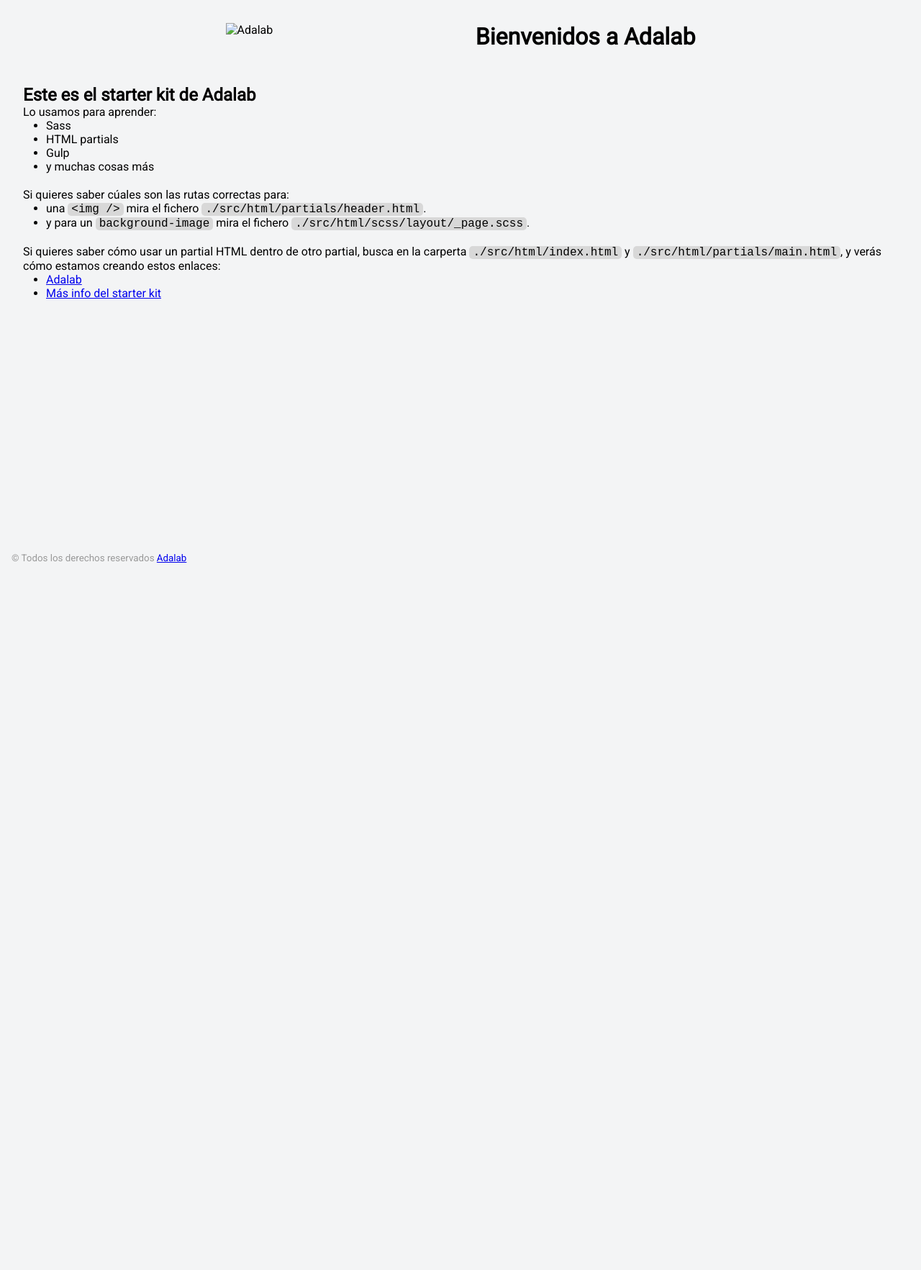
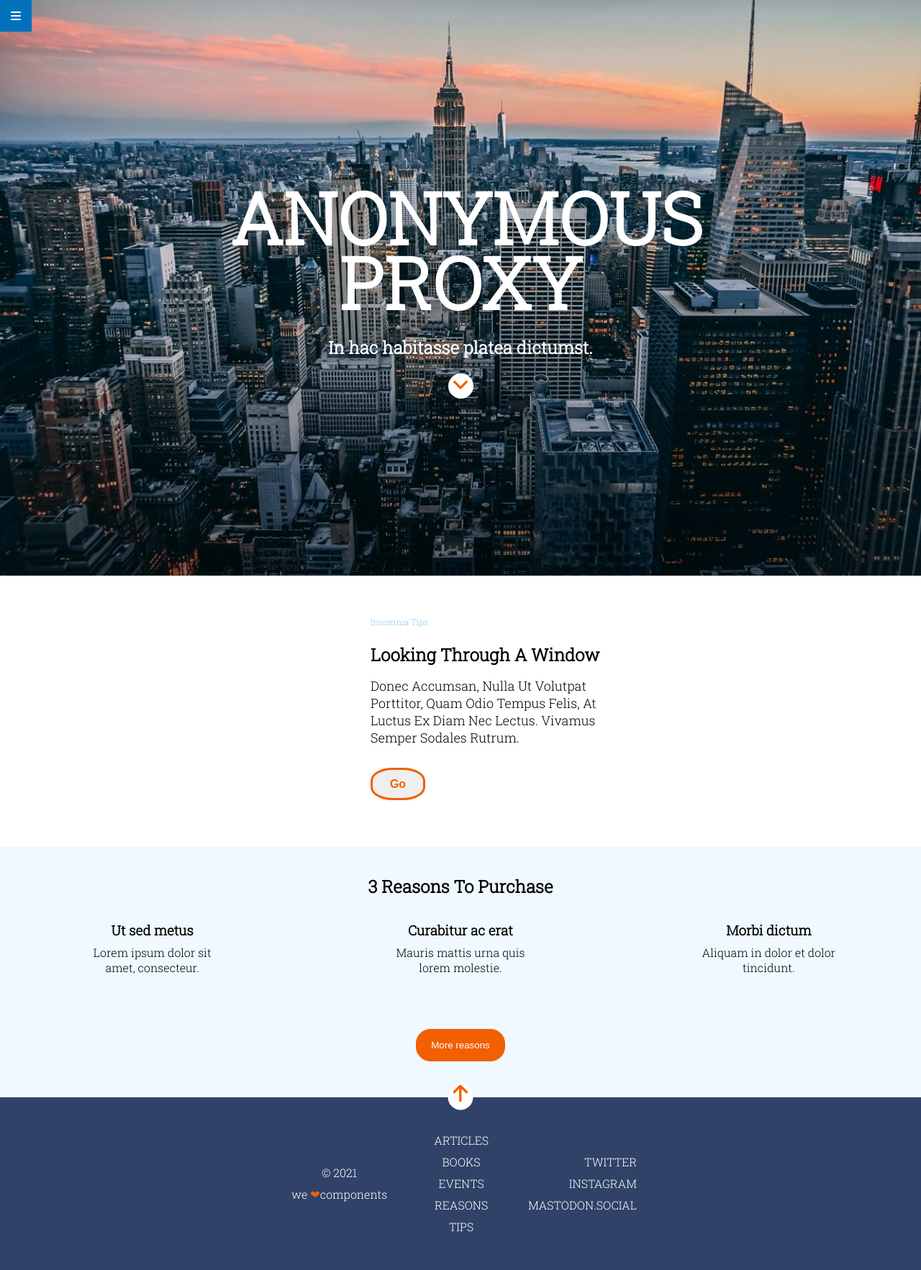
Before and after one commit to Adalab/modulo-1-evaluacion-final-vicblanc92, a website: page docs/index.html in a window 1280 px wide. Shown: the whole page at 72% size. Before the commit the page ends 800 px from the top, so only its background shows below. Drawn offline with Linux system fonts and the light colour scheme.

Commit message:
update arrows

```diff
--- a/docs/index.html
+++ b/docs/index.html
@@ -3,66 +3,121 @@
   <head>
     <meta charset="UTF-8" />
     <meta name="viewport" content="width=device-width, initial-scale=1" />
-    <title>Adalab Web Starter Kit</title>
-    <link href="https://fonts.googleapis.com/css?family=Roboto&display=swap" rel="stylesheet" />
+    <title>Evaluación Final Módulo 1</title>
+
+    <script
+      src="https://kit.fontawesome.com/c11d9a6c57.js"
+      crossorigin="anonymous"
+    ></script>
+    <link rel="preconnect" href="https://fonts.googleapis.com" />
+    <link rel="preconnect" href="https://fonts.gstatic.com" crossorigin />
+    <link
+      href="https://fonts.googleapis.com/css2?family=Open+Sans&family=Open+Sans+Condensed:wght@300&family=Roboto+Slab:wght@100;300&display=swap"
+      rel="stylesheet"
+    />
+
     <link rel="stylesheet" href="./assets/css/main.css" />
-    <link rel="icon" href="./assets/images/favicon.png" />
   </head>
 
   <body>
     <div class="page">
-      <header class="page__header">
-        <img src="./assets/images/logo-adalab.png" alt="Adalab">
-        <h1>Bienvenidos a Adalab</h1>
-      </header>
+      <a href="https://adalab.es/" class="link"
+        ><i class="fas fa-bars icon__header"></i
+      ></a>
 
-      <main class="page__main">
-        <h2>Este es el starter kit de Adalab</h2>
-        <p>Lo usamos para aprender:</p>
-        <ul class="main__list">
-          <li>Sass</li>
-          <li>HTML partials</li>
-          <li>Gulp</li>
-          <li>y muchas cosas más</li>
-        </ul>
-        <p>Si quieres saber cúales son las rutas correctas para:</p>
-        <ul class="main__list">
-          <li>
-            una <code class="code">&lt;img /&gt;</code> mira el fichero
-            <code class="code">./src/html/partials/header.html</code>.
-          </li>
-          <li>
-            y para un <code class="code">background-image</code> mira el fichero
-            <code class="code">./src/html/scss/layout/_page.scss</code>.
-          </li>
-        </ul>
-        <p>
-          Si quieres saber cómo usar un partial HTML dentro de otro partial, busca en la carperta
-          <code class="code">./src/html/index.html</code> y
-          <code class="code">./src/html/partials/main.html</code>, y verás cómo estamos creando estos
-          enlaces:
-        </p>
-        <ul class="main__list">
-          <li>
-            <a class="link__adalab" href="https://adalab.es">Adalab</a>
 
-          </li>
-          <li>
-            <a class="" href="./more-info.html">Más info del starter kit</a>
+      <div class="hero__page">
 
-          </li>
-        </ul>
+          <h1 class="hero__page--text1">Anonymous proxy</h1>
+          <h2 class="hero__page--text2">In hac habitasse platea dictumst.</h2>
+          <div class="hero__icon">
+          <a href="#reasons"><img class="hero__icon--scroll" src="./assets/images/ico-scroll-down.svg"></a>
+        </div>
+        </div>
+      </div>
+
+
+      <main class="main__page">
+        <div class="main__page--wrapper">
+          <small class="main__page--insomnia">Insomnia tips</small>
+
+          <h2 class="main__page--title">Looking through a window</h2>
+
+          <p class="main__page--paragraph1">
+            Donec accumsan, nulla ut volutpat porttitor, quam odio tempus felis, at
+            luctus ex diam nec lectus. Vivamus semper sodales rutrum.
+          </p>
+        </div>
+        <button class="main__page--btn"><strong>Go</strong></button>
       </main>
 
-      <footer class="page__footer">
-        <small>
-          &copy; Todos los derechos reservados
-          <a class="link__adalab" href="https://adalab.es">Adalab</a>
+      <section id="reasons" class="main2__page">
+        <h2 class="main2__page--title">3 reasons to purchase</h2>
 
-        </small>
-      </footer>
+        <article>
+          <h3 class="main2__page--subtitle">Ut sed metus</h3>
+          <p class="main2__page--text">Lorem ipsum dolor sit amet, consecteur.</p>
+        </article>
+        <article>
+          <h3 class="main2__page--subtitle">Curabitur ac erat</h3>
+          <p class="main2__page--text">Mauris mattis urna quis lorem molestie.</p>
+        </article>
+
+        <article>
+          <h3 class="main2__page--subtitle">Morbi dictum</h3>
+          <p class="main2__page--text">Aliquam in dolor et dolor tincidunt.</p>
+        </article>
+
+        <button class="main2__page--btn">More reasons</button>
+      </section>
+
+
+
+        <div class="footer__nav--icon">
+          <a href="./hero.html"><img class="hero__icon--scroll" src="./assets/images/ico-arrow.svg" /></a>
+        </div>
+
+
+      <section class="footer__nav">
+
+        <nav class="footer__nav--list1">
+          <ul>
+            <a class="footer__nav--link" href="https://https://adalab.es/.es/">
+              <li>Articles</li></a
+            >
+            <a class="footer__nav--link" href="https://https://adalab.es/.es/"
+              ><li>Books</li></a
+            ><a class="footer__nav--link" href="https://https://adalab.es/.es/">
+              <li>Events</li></a
+            ><a class="footer__nav--link" href="https://https://adalab.es/.es/">
+              <li>Reasons</li></a
+            ><a class="footer__nav--link" href="https://https://adalab.es/.es/">
+              <li>Tips</li></a
+            >
+          </ul>
+        </nav>
+
+        <nav class="footer__nav--list2">
+          <a class="footer__nav--link" href="https://https://adalab.es/.es/">
+            <li>Twitter</li></a
+          >
+          <a class="footer__nav--link" href="https://https://adalab.es/.es/">
+            <li>Instagram</li></a
+          ><a class="footer__nav--link" href="https://adalab.es"
+            ><li>Mastodon.social</li></a
+          ></nav>
+        <section class="footer__nav--copy">
+      <p
+            >&copy 2021
+            <p class="footer__nav--copytext">
+              we <span class="footer__nav--heart">❤︎</span
+          >components
+            </p>
+          </p>
+        </section>
+
+      </section>
 
     </div>
-    <script src="./assets/js/main.js"></script>
   </body>
 </html>
--- a/src/scss/layout/_footer.scss
+++ b/src/scss/layout/_footer.scss
@@ -16,8 +16,9 @@
       justify-content: center;
       align-items: center;
       border-radius: 50%;
-      transform: translate(1100%, -50%);
+      transform: translate(-50%, -50%);
       position: absolute;
+      left: 50%;
     }
     &--link {
       text-decoration: none;
--- a/src/scss/layout/_main1.scss
+++ b/src/scss/layout/_main1.scss
@@ -99,3 +99,13 @@
     }
   }
 }
+
+@media (min-width: 1200px) {
+  .main {
+    &__page {
+      width: 400px;
+      margin-left: 500px;
+      margin-right: 500px;
+    }
+  }
+}
```
Also changed, not shown: src/html/partials/footer.html (+2 -2 lines), src/html/partials/hero.html (+2 -2 lines), src/html/partials/main1.html (+1 -1 lines), docs/assets/css/main.css.
